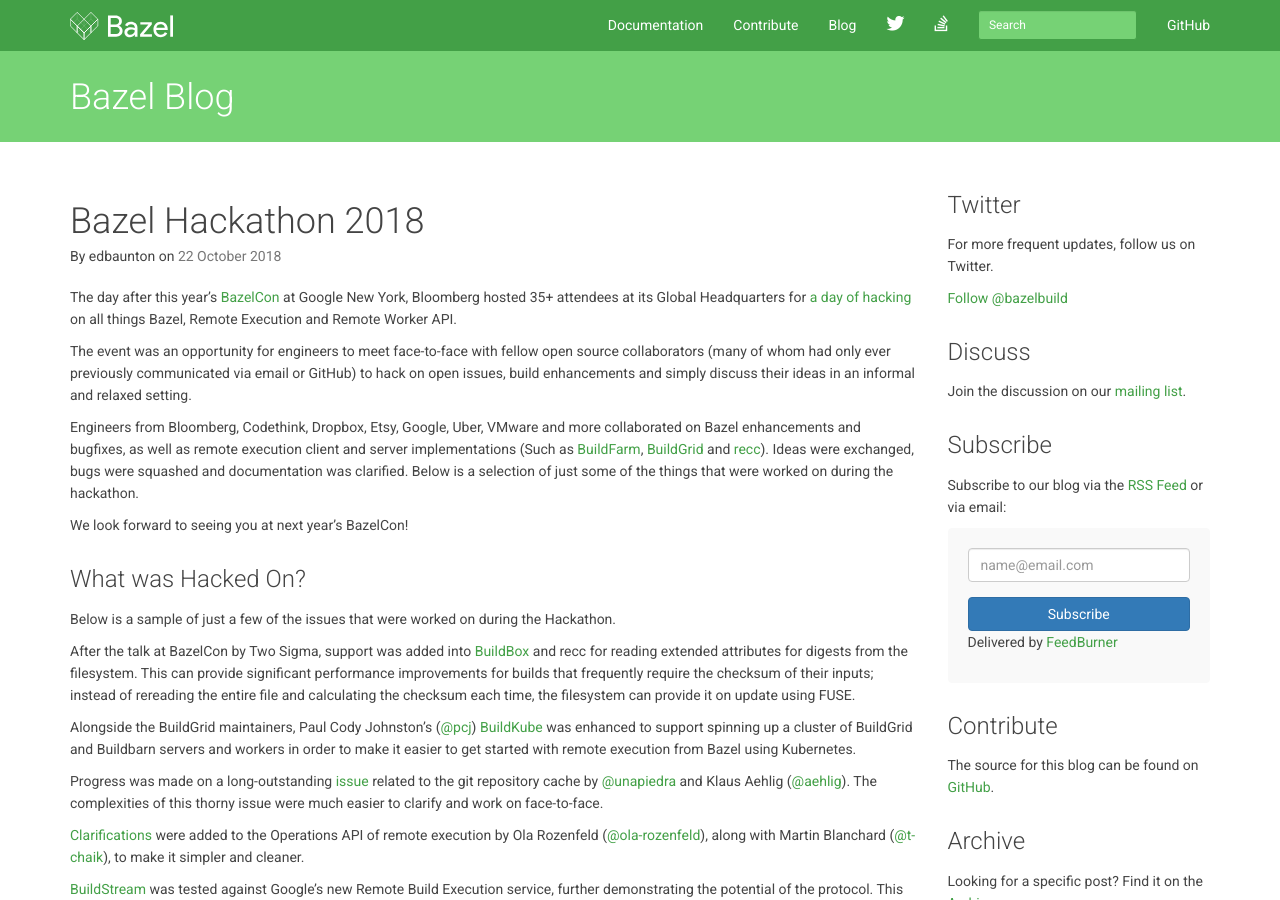
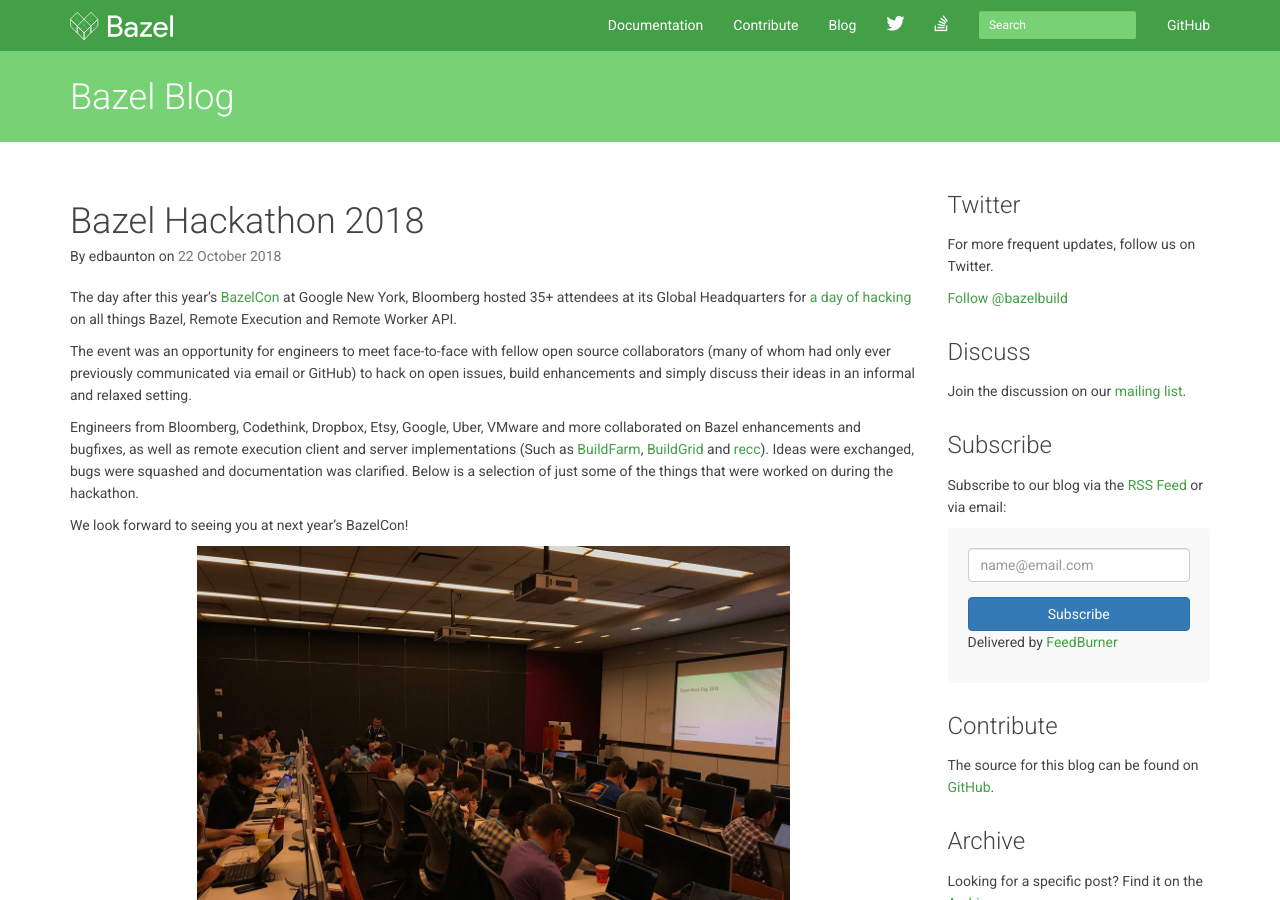
Before and after one commit to bazelbuild/bazel-blog, a Jekyll site: the page built from _posts/2018-10-22-hackathon.md, in a window 1280 px wide and 900 px high. Built offline with Jekyll 4.4.1, drawn with Linux system fonts in a browser that asks for light colours; nearby versions of some CDN libraries; library files that are not in the unit come from our copies; Markdown is read by kramdown in place of the engine named in the settings; comment, search, counter and statistics services are not loaded.

Commit message:
Embed bazel hackathon photo in post

```diff
--- a/_posts/2018-10-22-hackathon.md
+++ b/_posts/2018-10-22-hackathon.md
@@ -12,6 +12,8 @@
 Engineers from Bloomberg, Codethink, Dropbox, Etsy, Google, Uber, VMware and more collaborated on Bazel enhancements and bugfixes, as well as remote execution client and server implementations (Such as [BuildFarm](https://github.com/bazelbuild/bazel-buildfarm), [BuildGrid](https://gitlab.com/BuildGrid/buildgrid) and [recc](https://gitlab.com/bloomberg/recc)). Ideas were exchanged, bugs were squashed and documentation was clarified. Below is a selection of just some of the things that were worked on during the hackathon.
 
 We look forward to seeing you at next year’s BazelCon!
+
+<img src="/assets/bazel-hackathon.jpg" alt="Bazel Hackathon in progress" class="img-responsive">
 
 ## What was Hacked On?
 
```
